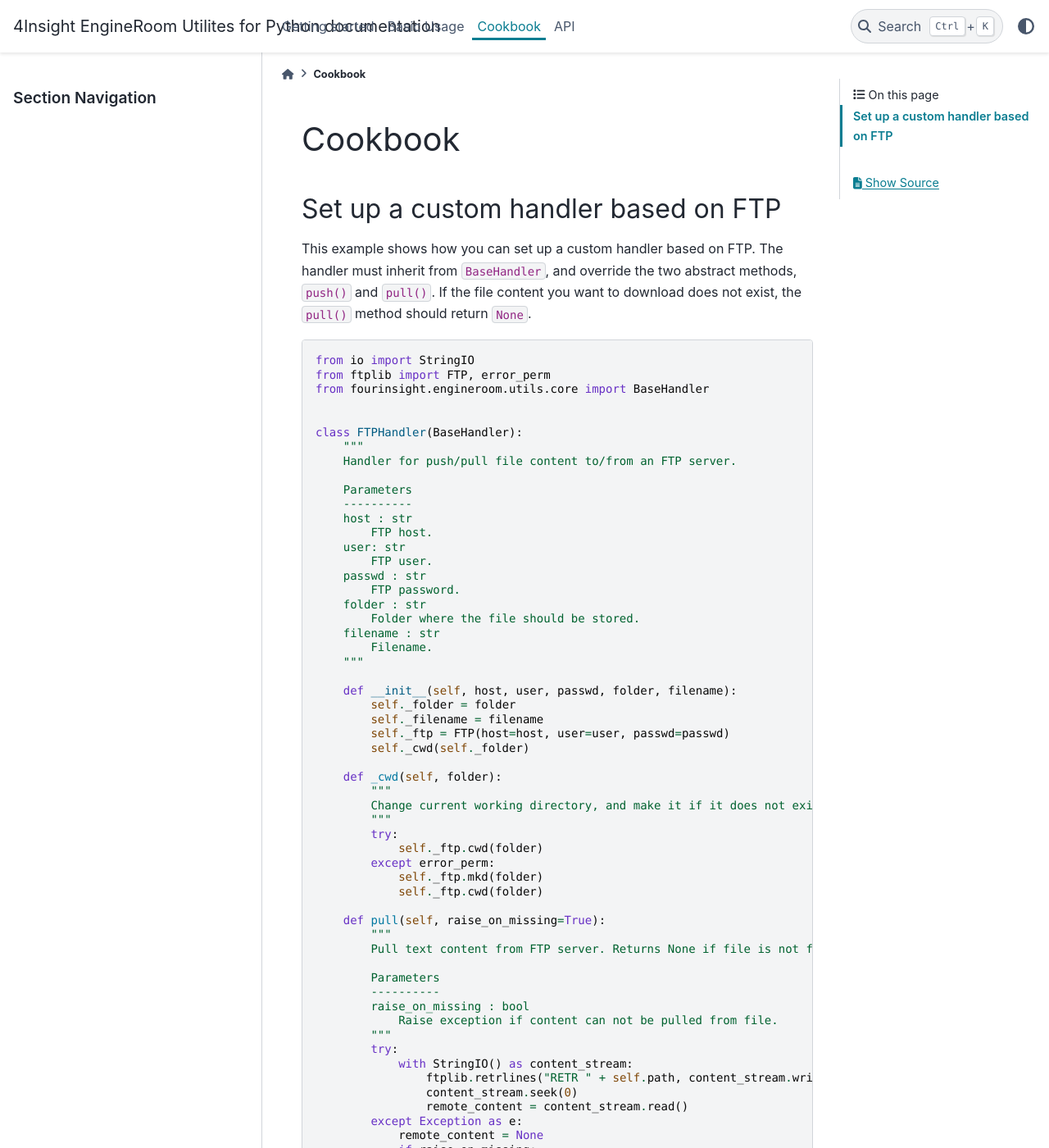
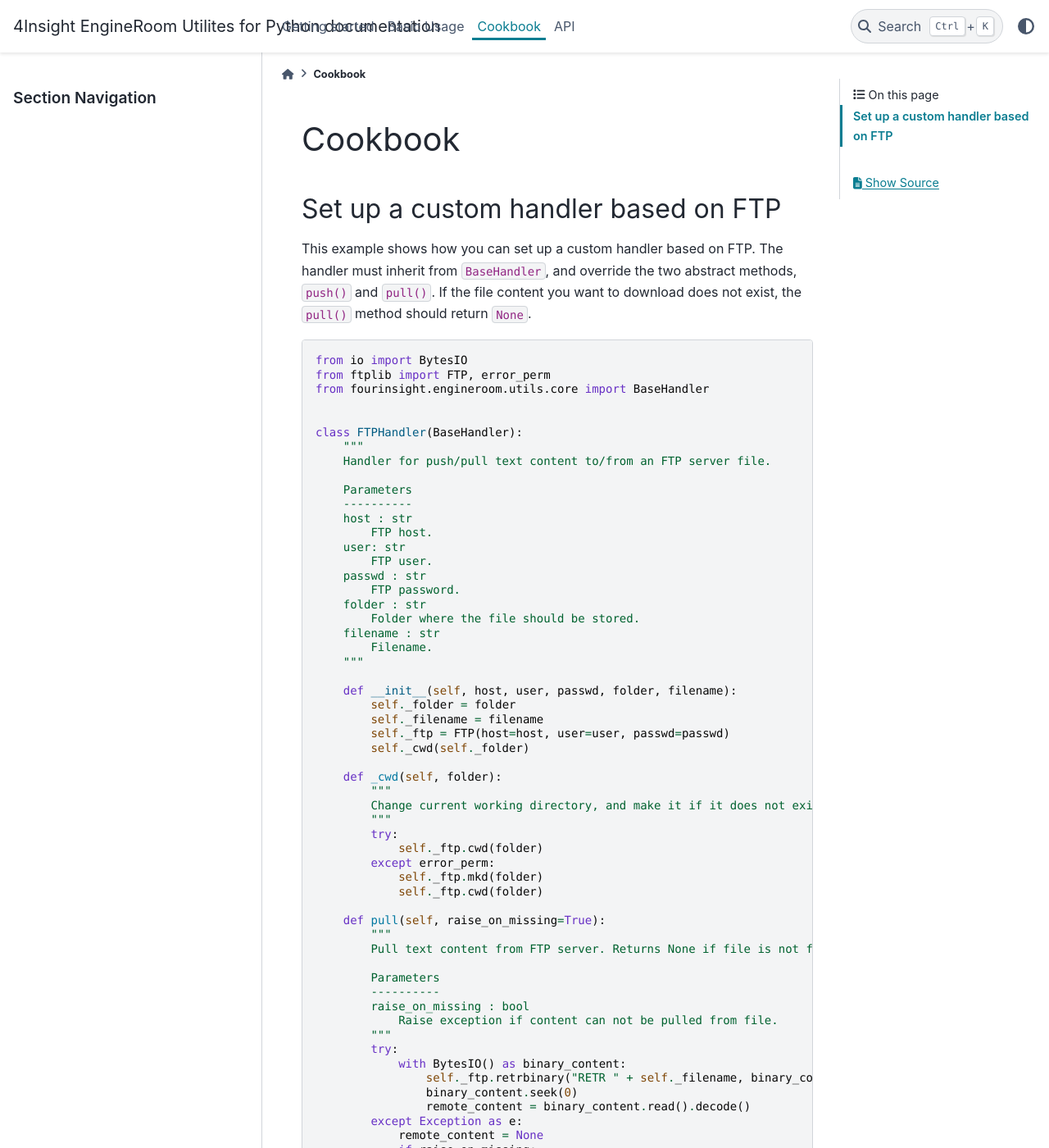
Before and after one commit to 4Subsea/fourinsight-engineroom-utils-python, a Sphinx documentation site: the page built from docs/cookbook.rst, in a window 1280 px wide and 1400 px high. Shown: the whole window at 82% size. Built offline with Sphinx 7.4.7 and the PyData theme 0.15.4, drawn with Linux system fonts in a browser that asks for light colours; some of the changed text lies outside the part shown.

Commit message:
doc: updated FTPHandler example

```diff
--- a/docs/cookbook.rst
+++ b/docs/cookbook.rst
@@ -14,14 +14,14 @@ method should return ``None``.
 
 .. code-block:: python
 
-    from io import StringIO
+    from io import BytesIO
     from ftplib import FTP, error_perm
     from fourinsight.engineroom.utils.core import BaseHandler
 
 
     class FTPHandler(BaseHandler):
         """
-        Handler for push/pull file content to/from an FTP server.
+        Handler for push/pull text content to/from an FTP server file.
 
         Parameters
         ----------
@@ -63,10 +63,10 @@ method should return ``None``.
                 Raise exception if content can not be pulled from file.
             """
             try:
-                with StringIO() as content_stream:
-                    ftplib.retrlines("RETR " + self.path, content_stream.write)
-                    content_stream.seek(0)
-                    remote_content = content_stream.read()
+                with BytesIO() as binary_content:
+                    self._ftp.retrbinary("RETR " + self._filename, binary_content.write)
+                    binary_content.seek(0)
+                    remote_content = binary_content.read().decode()
             except Exception as e:
                 remote_content = None
                 if raise_on_missing:
@@ -77,4 +77,4 @@ method should return ``None``.
             """
             Push text content to FTP server file.
             """
-            self._ftp.storlines("STOR " + self._filename, StringIO(local_content))
+            self._ftp.storbinary("STOR " + self._filename, BytesIO(local_content.encode()))
```
